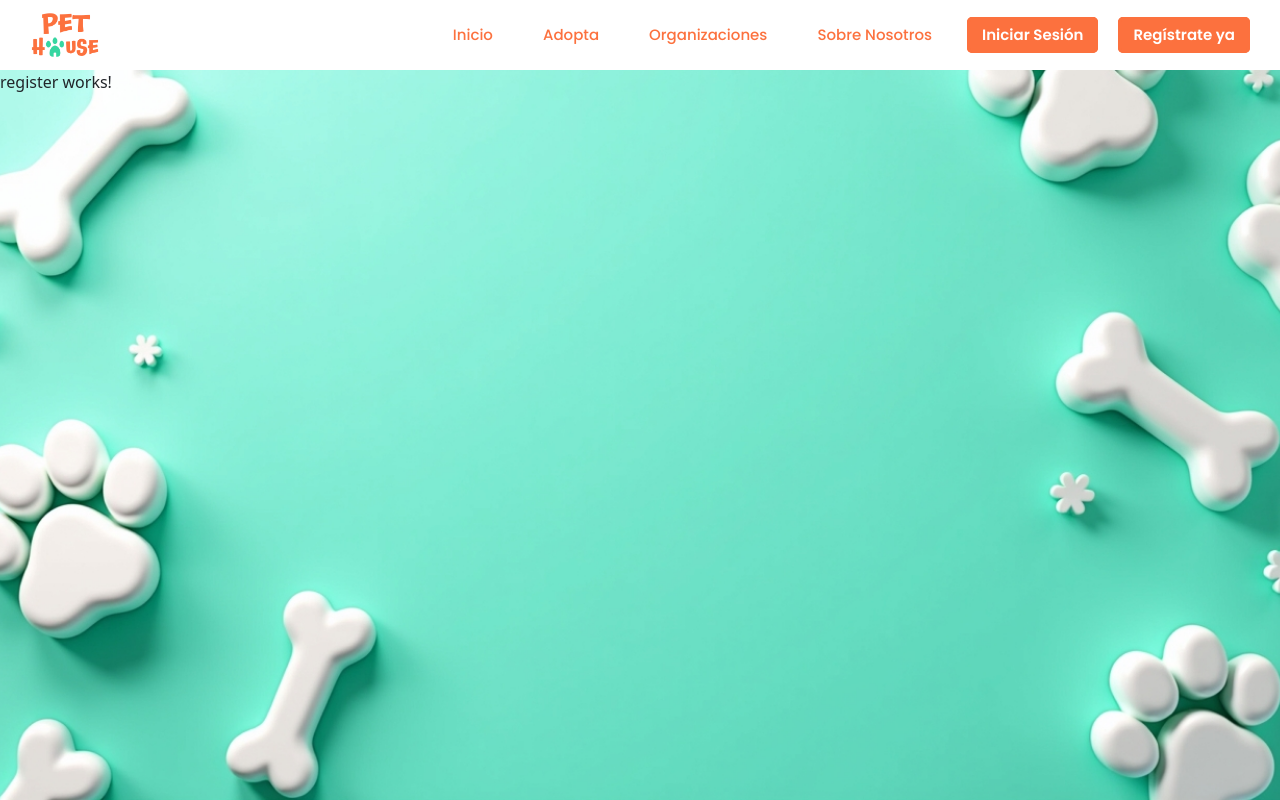
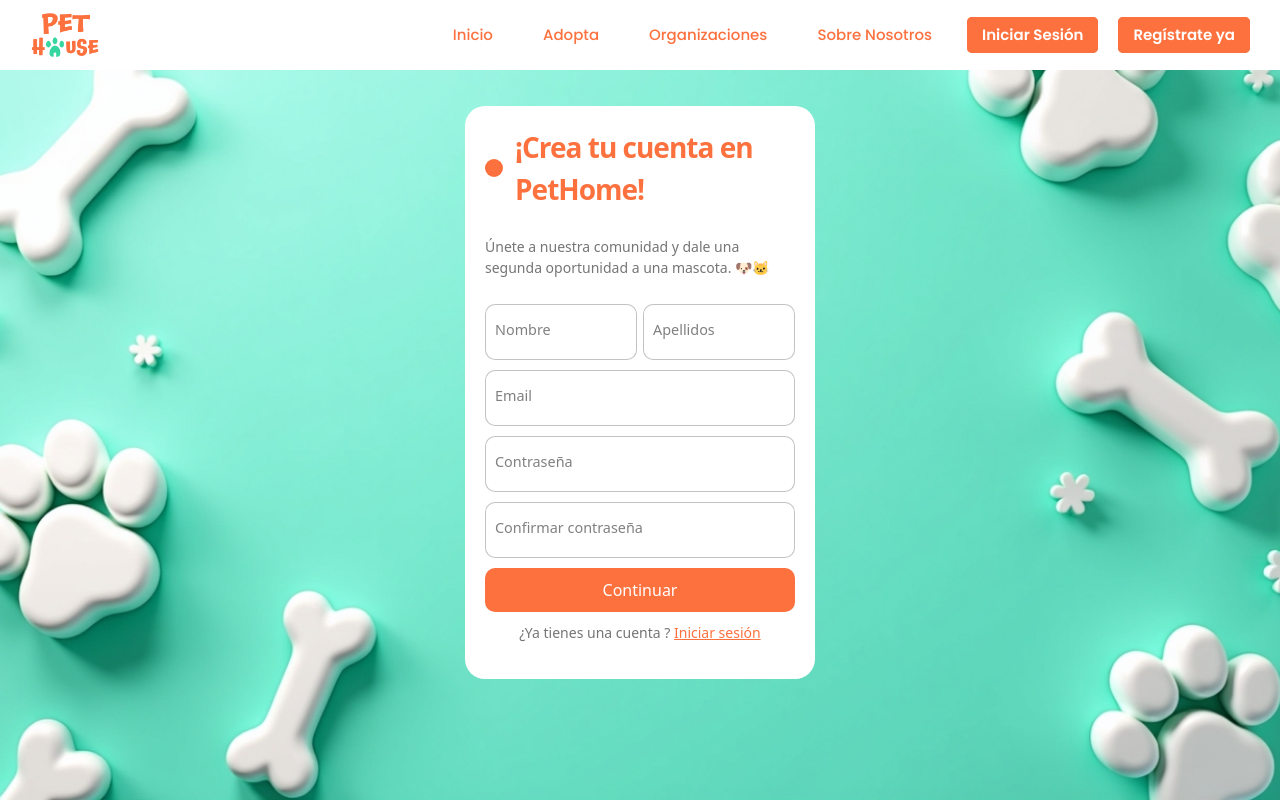
Before and after one commit to jesusmondejar/Pet-Home-Proyecto-Final-Grado-DAW, an Angular app in the folder PetHomeAngular/: page /register in a window 1280 px wide. Built offline with nearby package versions, Linux system fonts and the light colour scheme.

Commit message:
registro hecho

```diff
--- a/PetHomeAngular/src/app/auth/login/login.component.css
+++ b/PetHomeAngular/src/app/auth/login/login.component.css
@@ -0,0 +1,131 @@
+/* From Uiverse.io by Yaya12085 */
+.form {
+    display: flex;
+    flex-direction: column;
+    gap: 10px;
+    max-width: 350px;
+    background-color: #fff;
+    padding: 20px;
+    border-radius: 20px;
+    position: relative;
+  }
+
+  .title {
+    font-size: 28px;
+    color: royalblue;
+    font-weight: 600;
+    letter-spacing: -1px;
+    position: relative;
+    display: flex;
+    align-items: center;
+    padding-left: 30px;
+  }
+
+  .title::before,.title::after {
+    position: absolute;
+    content: "";
+    height: 16px;
+    width: 16px;
+    border-radius: 50%;
+    left: 0px;
+    background-color: royalblue;
+  }
+
+  .title::before {
+    width: 18px;
+    height: 18px;
+    background-color: royalblue;
+  }
+
+  .title::after {
+    width: 18px;
+    height: 18px;
+    animation: pulse 1s linear infinite;
+  }
+
+  .message, .signin {
+    color: rgba(88, 87, 87, 0.822);
+    font-size: 14px;
+  }
+
+  .signin {
+    text-align: center;
+  }
+
+  .signin a {
+    color: royalblue;
+  }
+
+  .signin a:hover {
+    text-decoration: underline royalblue;
+  }
+
+  .flex {
+    display: flex;
+    width: 100%;
+    gap: 6px;
+  }
+
+  .form label {
+    position: relative;
+  }
+
+  .form label .input {
+    width: 100%;
+    padding: 10px 10px 20px 10px;
+    outline: 0;
+    border: 1px solid rgba(105, 105, 105, 0.397);
+    border-radius: 10px;
+  }
+
+  .form label .input + span {
+    position: absolute;
+    left: 10px;
+    top: 15px;
+    color: grey;
+    font-size: 0.9em;
+    cursor: text;
+    transition: 0.3s ease;
+  }
+
+  .form label .input:placeholder-shown + span {
+    top: 15px;
+    font-size: 0.9em;
+  }
+
+  .form label .input:focus + span,.form label .input:valid + span {
+    top: 30px;
+    font-size: 0.7em;
+    font-weight: 600;
+  }
+
+  .form label .input:valid + span {
+    color: green;
+  }
+
+  .submit {
+    border: none;
+    outline: none;
+    background-color: royalblue;
+    padding: 10px;
+    border-radius: 10px;
+    color: #fff;
+    font-size: 16px;
+    transform: .3s ease;
+  }
+
+  .submit:hover {
+    background-color: rgb(56, 90, 194);
+  }
+
+  @keyframes pulse {
+    from {
+      transform: scale(0.9);
+      opacity: 1;
+    }
+
+    to {
+      transform: scale(1.8);
+      opacity: 0;
+    }
+  }
--- a/PetHomeAngular/src/app/auth/login/login.component.html
+++ b/PetHomeAngular/src/app/auth/login/login.component.html
@@ -1,8 +1,32 @@
-<div class="auth-container">
-    <h2>Iniciar Sesión</h2>
-    <form [formGroup]="loginForm" (ngSubmit)="onSubmit()">
-      <input type="email" formControlName="email" placeholder="Correo electrónico" />
-      <input type="password" formControlName="password" placeholder="Contraseña" />
-      <button type="submit">Entrar</button>
-    </form>
+<!-- From Uiverse.io by Yaya12085 -->
+<form class="form">
+  <p class="title">¡Crea tu cuenta en PetHome!</p>
+  <p class="message">Únete a nuestra comunidad y dale una segunda oportunidad a una mascota. 🐶🐱 </p>
+      <div class="flex">
+      <label>
+          <input required="" placeholder="" type="text" class="input">
+          <span>Nombre</span>
+      </label>
+
+      <label>
+          <input required="" placeholder="" type="text" class="input">
+          <span>Apellidos</span>
+      </label>
   </div>
+
+  <label>
+      <input required="" placeholder="" type="email" class="input">
+      <span>Email</span>
+  </label>
+
+  <label>
+      <input required="" placeholder="" type="password" class="input">
+      <span>Contraseña</span>
+  </label>
+  <label>
+      <input required="" placeholder="" type="password" class="input">
+      <span>Confirmar contraseña</span>
+  </label>
+  <button class="submit">Continuar</button>
+  <p class="signin">¿Ya tienes una cuenta ? <a href="#">Iniciar sesión</a> </p>
+</form>
--- a/PetHomeAngular/src/app/auth/login/login.component.ts
+++ b/PetHomeAngular/src/app/auth/login/login.component.ts
@@ -25,6 +25,8 @@
     .ng-invalid.ng-touched:not(form) {
       border: 1px solid red;
     }
+
+
   `]
 })
 export class LoginComponent {
@@ -43,4 +45,6 @@
       // Lógica para enviar datos al backend
     }
   }
+
+
 }
--- a/PetHomeAngular/src/app/auth/register/register.component.css
+++ b/PetHomeAngular/src/app/auth/register/register.component.css
@@ -0,0 +1,150 @@
+ /* From Uiverse.io by Yaya12085 */
+ .form {
+    display: flex;
+    flex-direction: column;
+    gap: 10px;
+    max-width: 350px;
+    background-color: #fff;
+    padding: 20px;
+    border-radius: 20px;
+    position: relative;
+    margin-top: 1rem;
+  }
+
+  .title {
+    font-size: 28px;
+    color: #fc713e;
+    font-weight: 600;
+    letter-spacing: -1px;
+    position: relative;
+    display: flex;
+    align-items: center;
+    padding-left: 30px;
+  }
+
+  .title::before,.title::after {
+    position: absolute;
+    content: "";
+    height: 16px;
+    width: 16px;
+    border-radius: 50%;
+    left: 0px;
+    background-color:#fc713e;
+  }
+
+  .title::before {
+    width: 18px;
+    height: 18px;
+    background-color:#fc713e;
+  }
+
+  .title::after {
+    width: 18px;
+    height: 18px;
+    animation: pulse 1s linear infinite;
+  }
+
+  .message, .signin {
+    color: rgba(88, 87, 87, 0.822);
+    font-size: 14px;
+  }
+
+  .signin {
+    text-align: center;
+  }
+
+  .signin a {
+    color: #fc713e;
+  }
+
+  .signin a:hover {
+    text-decoration: underline#fc713e;
+  }
+
+  .flex {
+    display: flex;
+    width: 100%;
+    gap: 6px;
+  }
+
+  .form label {
+    position: relative;
+  }
+
+  .form label .input {
+    width: 100%;
+    padding: 10px 10px 20px 10px;
+    outline: 0;
+    border: 1px solid rgba(105, 105, 105, 0.397);
+    border-radius: 10px;
+  }
+
+  .form label .input + span {
+    position: absolute;
+    left: 10px;
+    top: 15px;
+    color: grey;
+    font-size: 0.9em;
+    cursor: text;
+    transition: 0.3s ease;
+  }
+
+  .form label .input:placeholder-shown + span {
+    top: 15px;
+    font-size: 0.9em;
+  }
+
+  .form label .input:focus + span,.form label .input:valid + span {
+    top: 30px;
+    font-size: 0.7em;
+    font-weight: 600;
+  }
+
+  .form label .input:valid + span {
+    color: #fc713e;
+  }
+
+  .submit {
+    border: none;
+    outline: none;
+    background-color: #fc713e;
+    padding: 10px;
+    border-radius: 10px;
+    color: #fff;
+    font-size: 16px;
+    transform: .3s ease;
+  }
+
+  .submit:hover {
+    background-color:rgb(255, 134, 48);
+  }
+
+  /* Centrar el formulario en toda la pantalla */
+html, body {
+    height: 100%;
+    margin: 0;
+  }
+
+  .center-wrapper {
+    display: flex;
+    justify-content: center;
+    align-items: center;
+    height: 100%;
+    padding-top: 20px;    /* espacio suficiente para separar del navbar */
+  box-sizing: border-box;
+  }
+
+  /* Asegúrate de envolver tu <form class="form"> en un <div class="center-wrapper"> */
+
+
+  @keyframes pulse {
+    from {
+      transform: scale(0.9);
+      opacity: 1;
+    }
+
+    to {
+      transform: scale(1.8);
+      opacity: 0;
+    }
+  }
--- a/PetHomeAngular/src/app/auth/register/register.component.html
+++ b/PetHomeAngular/src/app/auth/register/register.component.html
@@ -1 +1,34 @@
-<p>register works!</p>
+<!-- From Uiverse.io by Yaya12085 -->
+<div class="center-wrapper">
+<form class="form">
+    <p class="title">¡Crea tu cuenta en PetHome!</p>
+    <p class="message">Únete a nuestra comunidad y dale una segunda oportunidad a una mascota. 🐶🐱 </p>
+        <div class="flex">
+        <label>
+            <input required="" placeholder="" type="text" class="input">
+            <span>Nombre</span>
+        </label>
+
+        <label>
+            <input required="" placeholder="" type="text" class="input">
+            <span>Apellidos</span>
+        </label>
+    </div>
+
+    <label>
+        <input required="" placeholder="" type="email" class="input">
+        <span>Email</span>
+    </label>
+
+    <label>
+        <input required="" placeholder="" type="password" class="input">
+        <span>Contraseña</span>
+    </label>
+    <label>
+        <input required="" placeholder="" type="password" class="input">
+        <span>Confirmar contraseña</span>
+    </label>
+    <button class="submit">Continuar</button>
+    <p class="signin">¿Ya tienes una cuenta ? <a href="#">Iniciar sesión</a> </p>
+</form>
+</div>
```
